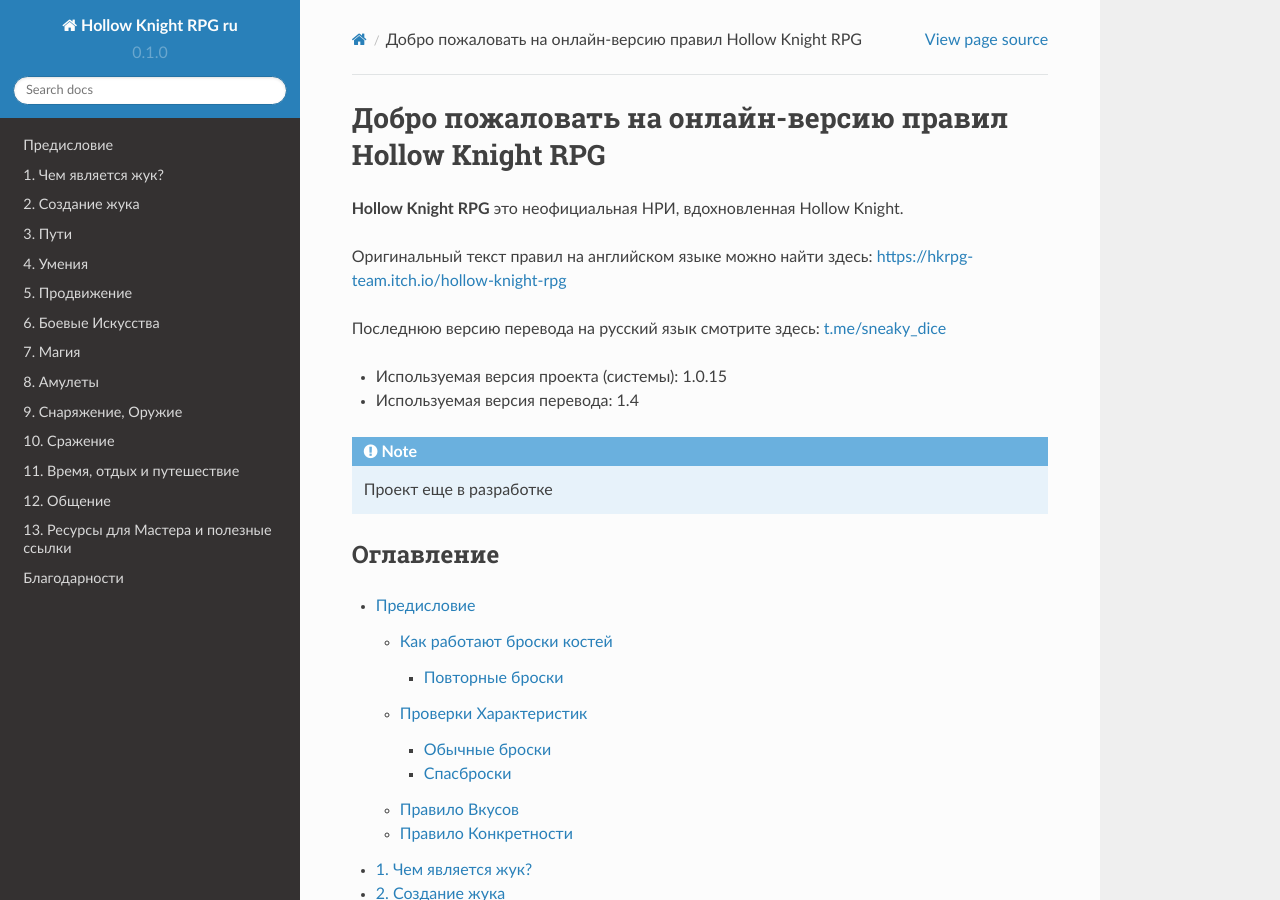
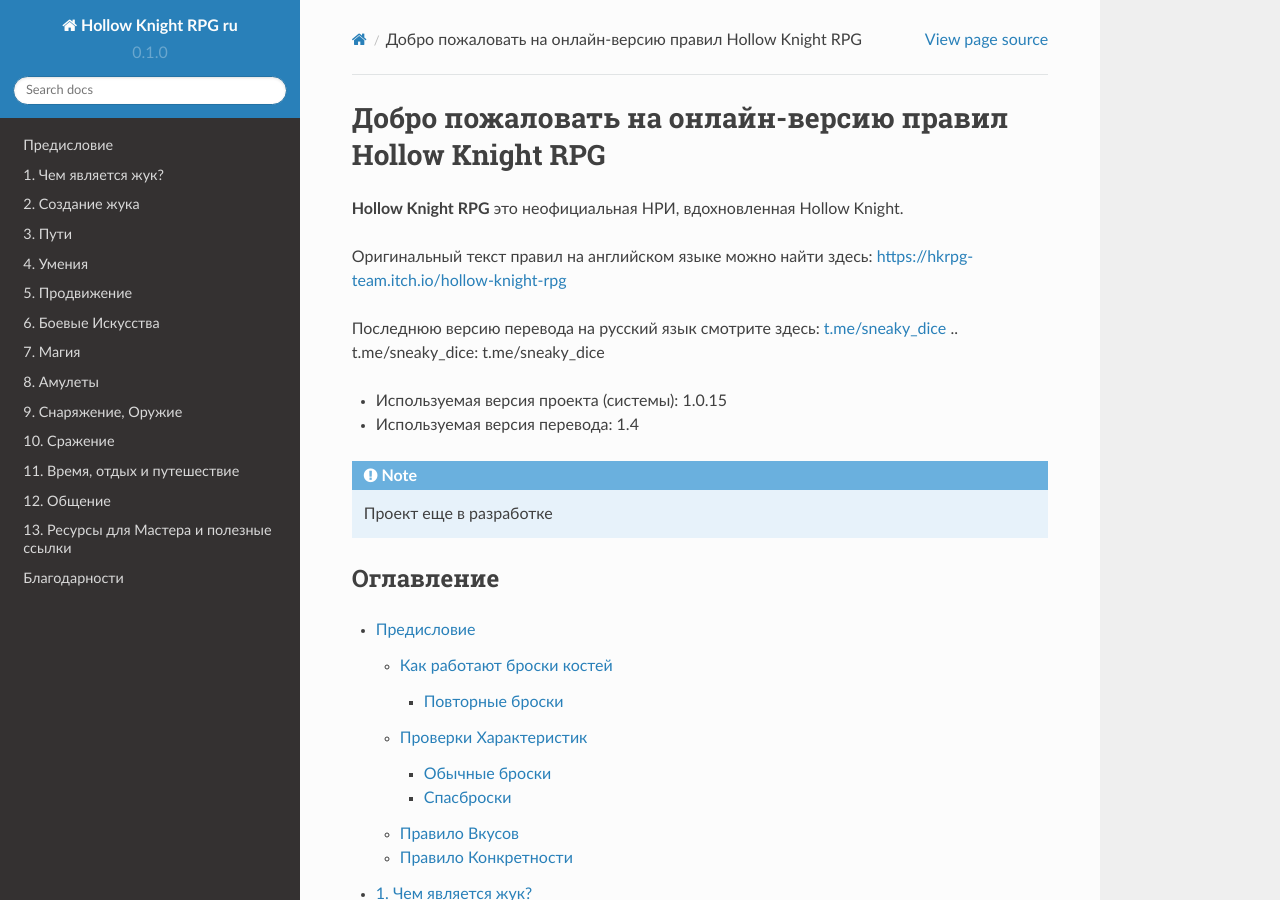
Before and after one commit to LazySelkie/hollow-knight-rpg-ru, a Sphinx documentation site: the page built from docs/source/index.rst, in a window 1280 px wide and 900 px high. Built offline with Sphinx 7.4.7 and the Read the Docs theme 2.0.0, drawn with Linux system fonts in a browser that asks for light colours.

Commit message:
Фикс ссылки

```diff
--- a/docs/source/index.rst
+++ b/docs/source/index.rst
@@ -5,7 +5,8 @@
 
 Оригинальный текст правил на английском языке можно найти здесь: `https://hkrpg-team.itch.io/hollow-knight-rpg <https://hkrpg-team.itch.io/hollow-knight-rpg>`_
 
-Последнюю версию перевода на русский язык смотрите здесь: `t.me/sneaky_dice <t.me/sneaky_dice>`_
+Последнюю версию перевода на русский язык смотрите здесь: `t.me/sneaky_dice`_
+.. _`t.me/sneaky_dice`: t.me/sneaky_dice
 
 * Используемая версия проекта (системы): 1.0.15
 * Используемая версия перевода: 1.4
```
